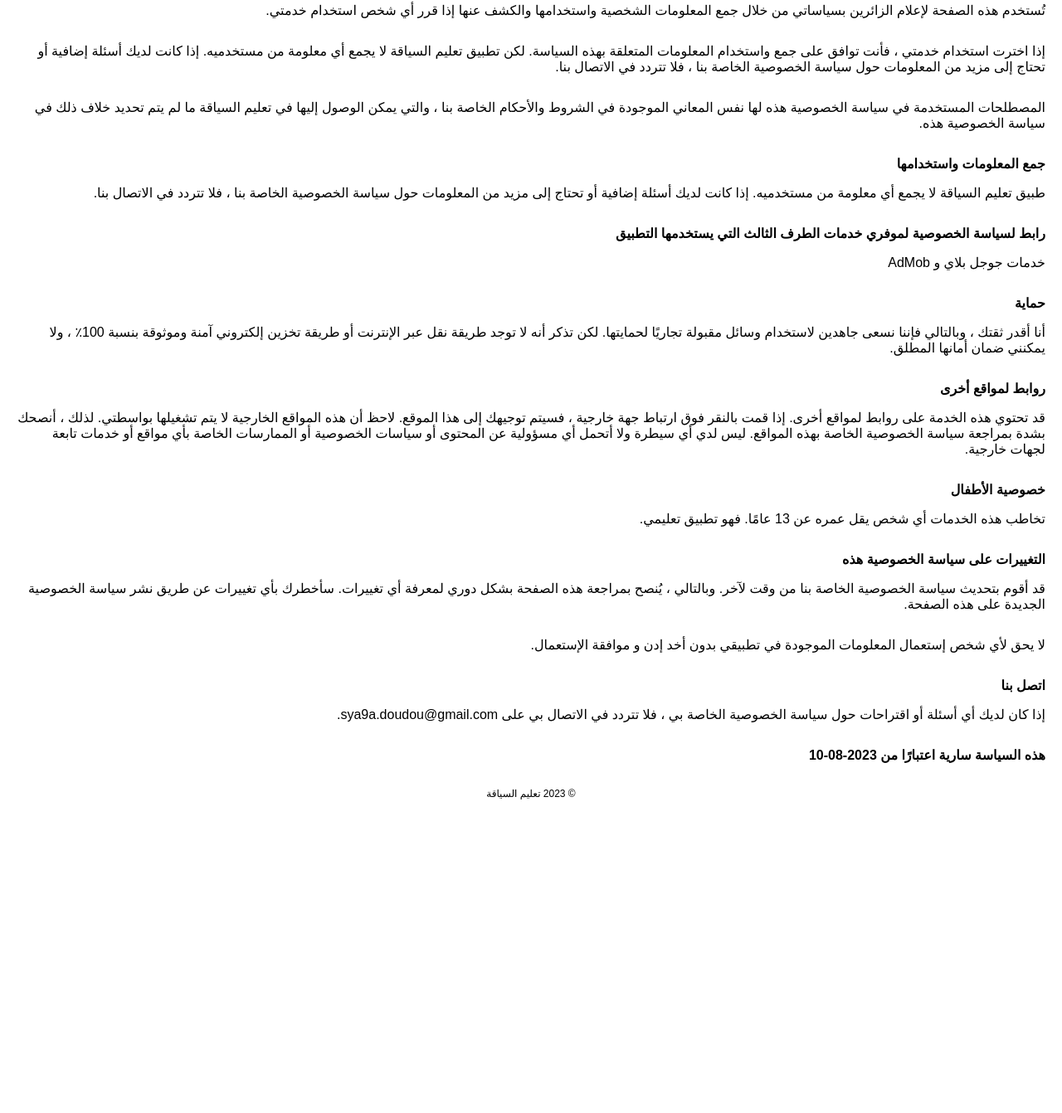
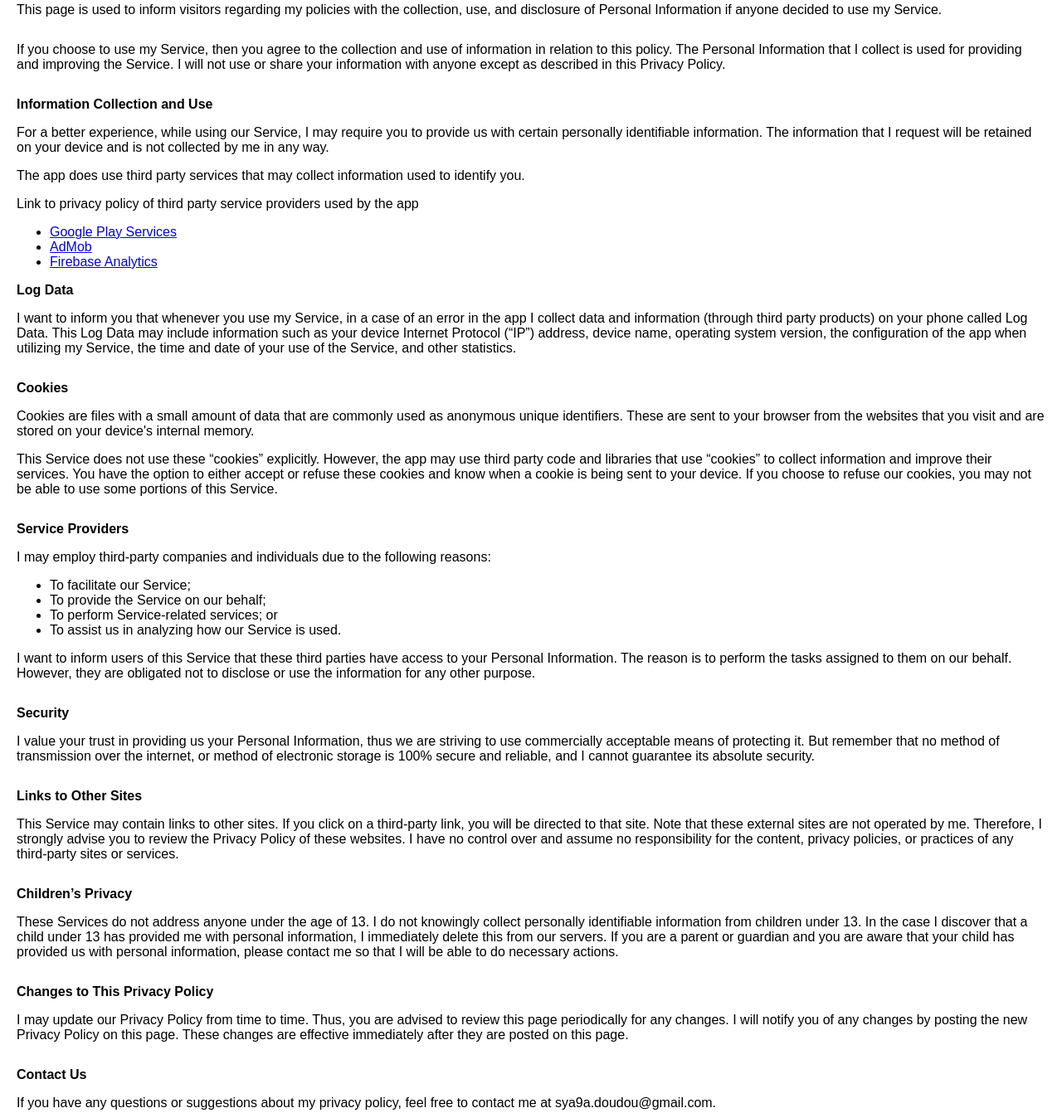
Before and after one commit to DOUDOU21/DOUDOU21.github.io, a plain HTML site: page privacypolicy.html in a window 1280 px wide. Shown: the part 127-1469 px from the top of the page at 83% size. Before the commit the page ends 1111 px from the top, so only its background shows below. Drawn offline with Linux system fonts and the light colour scheme.

Commit message:
Update privacypolicy.html

```diff
--- a/privacypolicy.html
+++ b/privacypolicy.html
@@ -1,5 +1,5 @@
 <!DOCTYPE html>
-<html dir="rtl" lang="ar" xml:lang="ar">
+<html>
 
 <head>
     <title>تعليم السياقة - Privacy Policy</title>
@@ -41,59 +41,147 @@
     <h1>تعليم السياقة - Privacy Policy</h1>
 
     <div class="section">
-        <p>قام نور الدين دودو ببناء تطبيق تعليم السياقة كتطبيق مجاني. هذه الخدمة مقدمة من نور الدين دودو بدون تكلفة وهي مخصصة للاستخدام كما هي.</p>
+        <p>I built the "تعليم السياقة" app as an Ad Supported app. This Service is provided by the developer at no cost and is intended for use as is.</p>
     </div>
 
     <div class="section">
-        <p>تُستخدم هذه الصفحة لإعلام الزائرين بسياساتي من خلال جمع المعلومات الشخصية واستخدامها والكشف عنها إذا قرر أي شخص استخدام خدمتي.</p>
+        <p>This page is used to inform visitors regarding my policies with the collection, use, and disclosure of Personal Information if anyone decided to use my Service.</p>
     </div>
 
     <div class="section">
-        <p>إذا اخترت استخدام خدمتي ، فأنت توافق على جمع واستخدام المعلومات المتعلقة بهذه السياسة. لكن تطبيق تعليم السياقة لا يجمع أي معلومة من مستخدميه. إذا كانت لديك أسئلة إضافية أو تحتاج إلى مزيد من المعلومات حول سياسة الخصوصية الخاصة بنا ، فلا تتردد في الاتصال بنا.</p>
+        <p>If you choose to use my Service, then you agree to the collection and use of information in relation to this policy. The Personal Information that I collect is used for providing and improving the Service. I will not use or share your information with anyone except as described in this Privacy Policy.</p>
     </div>
 
     <div class="section">
-        <p>المصطلحات المستخدمة في سياسة الخصوصية هذه لها نفس المعاني الموجودة في الشروط والأحكام الخاصة بنا ، والتي يمكن الوصول إليها في تعليم السياقة ما لم يتم تحديد خلاف ذلك في سياسة الخصوصية هذه.</p>
+        <p class="bold">Information Collection and Use</p>
+        <p>For a better experience, while using our Service, I may require you to provide us with certain personally identifiable information. The information that I request will be retained on your device and is not collected by me in any way.</p>
+        <p>
+            The app does use third party services that may collect
+            information used to identify you.
+        </p>
+        <div><p>
+            Link to privacy policy of third party service providers
+            used by the app
+        </p>
+            <ul>
+                <li><a href="https://www.google.com/policies/privacy/" target="_blank">Google Play Services</a></li>
+                <li><a href="https://support.google.com/admob/answer/6128543?hl=en" target="_blank">AdMob</a></li>
+                <li><a href="https://firebase.google.com/policies/analytics" target="_blank">Firebase Analytics</a></li>
+            </ul>
+    </div>
+
+
+    <div class="section">
+        <p class="bold">Log Data</p>
+        <p>
+            I want to inform you that whenever
+            you use my Service, in a case of an error in the
+            app I collect data and information (through third
+            party products) on your phone called Log Data. This Log Data
+            may include information such as your device Internet
+            Protocol (“IP”) address, device name, operating system
+            version, the configuration of the app when utilizing
+            my Service, the time and date of your use of the
+            Service, and other statistics.
+        </p>
+    </div>
+    <div class="section">
+        <p class="bold">Cookies</p>
+        <p>
+            Cookies are files with a small amount of data that are
+            commonly used as anonymous unique identifiers. These are
+            sent to your browser from the websites that you visit and
+            are stored on your device's internal memory.
+        </p>
+        <p>
+            This Service does not use these “cookies” explicitly.
+            However, the app may use third party code and libraries that
+            use “cookies” to collect information and improve their
+            services. You have the option to either accept or refuse
+            these cookies and know when a cookie is being sent to your
+            device. If you choose to refuse our cookies, you may not be
+            able to use some portions of this Service.
+        </p>
     </div>
 
     <div class="section">
-        <p class="bold">جمع المعلومات واستخدامها</p>
-        <p>طبيق تعليم السياقة لا يجمع أي معلومة من مستخدميه. إذا كانت لديك أسئلة إضافية أو تحتاج إلى مزيد من المعلومات حول سياسة الخصوصية الخاصة بنا ، فلا تتردد في الاتصال بنا.</p>
+        <p class="bold">Service Providers</p>
+        <p>
+            I may employ third-party companies
+            and individuals due to the following reasons:
+        </p>
+        <ul>
+            <li>To facilitate our Service;</li>
+            <li>To provide the Service on our behalf;</li>
+            <li>To perform Service-related services; or</li>
+            <li>To assist us in analyzing how our Service is used.</li>
+        </ul>
+        <p>
+            I want to inform users of this
+            Service that these third parties have access to your
+            Personal Information. The reason is to perform the tasks
+            assigned to them on our behalf. However, they are obligated
+            not to disclose or use the information for any other
+            purpose.
+        </p>
     </div>
 
     <div class="section">
-        <p class="bold">رابط لسياسة الخصوصية لموفري خدمات الطرف الثالث التي يستخدمها التطبيق</p>
-        <p>خدمات جوجل بلاي و AdMob</p>
-    </div>
-    <div class="section">
-        <p class="bold">حماية</p>
-        <p>أنا أقدر ثقتك ، وبالتالي فإننا نسعى جاهدين لاستخدام وسائل مقبولة تجاريًا لحمايتها. لكن تذكر أنه لا توجد طريقة نقل عبر الإنترنت أو طريقة تخزين إلكتروني آمنة وموثوقة بنسبة 100٪ ، ولا يمكنني ضمان أمانها المطلق.</p>
+        <p class="bold">Security</p>
+        <p>
+            I value your trust in providing us
+            your Personal Information, thus we are striving to use
+            commercially acceptable means of protecting it. But remember
+            that no method of transmission over the internet, or method
+            of electronic storage is 100% secure and reliable, and
+            I cannot guarantee its absolute security.
+        </p>
     </div>
 
     <div class="section">
-        <p class="bold">روابط لمواقع أخرى</p>
-        <p>قد تحتوي هذه الخدمة على روابط لمواقع أخرى. إذا قمت بالنقر فوق ارتباط جهة خارجية ، فسيتم توجيهك إلى هذا الموقع. لاحظ أن هذه المواقع الخارجية لا يتم تشغيلها بواسطتي. لذلك ، أنصحك بشدة بمراجعة سياسة الخصوصية الخاصة بهذه المواقع. ليس لدي أي سيطرة ولا أتحمل أي مسؤولية عن المحتوى أو سياسات الخصوصية أو الممارسات الخاصة بأي مواقع أو خدمات تابعة لجهات خارجية.</p>
-    </div>
-
-    <div class="section">
-        <p class="bold">خصوصية الأطفال</p>
-        <p>تخاطب هذه الخدمات أي شخص يقل عمره عن 13 عامًا. فهو تطبيق تعليمي.</p>
-    </div>
-
-    <div class="section">
-        <p class="bold">التغييرات على سياسة الخصوصية هذه</p>
-        <p>قد أقوم بتحديث سياسة الخصوصية الخاصة بنا من وقت لآخر. وبالتالي ، يُنصح بمراجعة هذه الصفحة بشكل دوري لمعرفة أي تغييرات. سأخطرك بأي تغييرات عن طريق نشر سياسة الخصوصية الجديدة على هذه الصفحة.</p>
+        <p class="bold">Links to Other Sites</p>
+        <p>
+            This Service may contain links to other sites. If you click
+            on a third-party link, you will be directed to that site.
+            Note that these external sites are not operated by
+            me. Therefore, I strongly advise you to
+            review the Privacy Policy of these websites.
+            I have no control over and assume no
+            responsibility for the content, privacy policies, or
+            practices of any third-party sites or services.
+        </p>
     </div>
     <div class="section">
-        <p>لا يحق لأي شخص إستعمال المعلومات الموجودة في تطبيقي بدون أخد إدن و موافقة الإستعمال.</p>
+        <p class="bold">Children’s Privacy</p>
+        <p>
+            These Services do not address anyone under the age of 13.
+            I do not knowingly collect personally
+            identifiable information from children under 13. In the case
+            I discover that a child under 13 has provided
+            me with personal information,
+            I immediately delete this from our servers. If you
+            are a parent or guardian and you are aware that your child
+            has provided us with personal information, please contact
+            me so that I will be able to do
+            necessary actions.
+        </p>
     </div>
     <div class="section">
-        <p class="bold">اتصل بنا</p>
-        <p>إذا كان لديك أي أسئلة أو اقتراحات حول سياسة الخصوصية الخاصة بي ، فلا تتردد في الاتصال بي على sya9a.doudou@gmail.com.</p>
+        <p class="bold">Changes to This Privacy Policy</p>
+        <p>
+            I may update our Privacy Policy from
+            time to time. Thus, you are advised to review this page
+            periodically for any changes. I will
+            notify you of any changes by posting the new Privacy Policy
+            on this page. These changes are effective immediately after
+            they are posted on this page.
+        </p>
     </div>
-
     <div class="section">
-        <p><span class="bold">هذه السياسة سارية اعتبارًا من 2023-08-10</p>
+        <p class="bold">Contact Us</p>
+        <p>
+            If you have any questions or suggestions about my privacy policy, feel free to contact me at sya9a.doudou@gmail.com.
+        </p>
     </div>
     <div class="footer">
         <p>&copy; 2023 تعليم السياقة</p>
```
